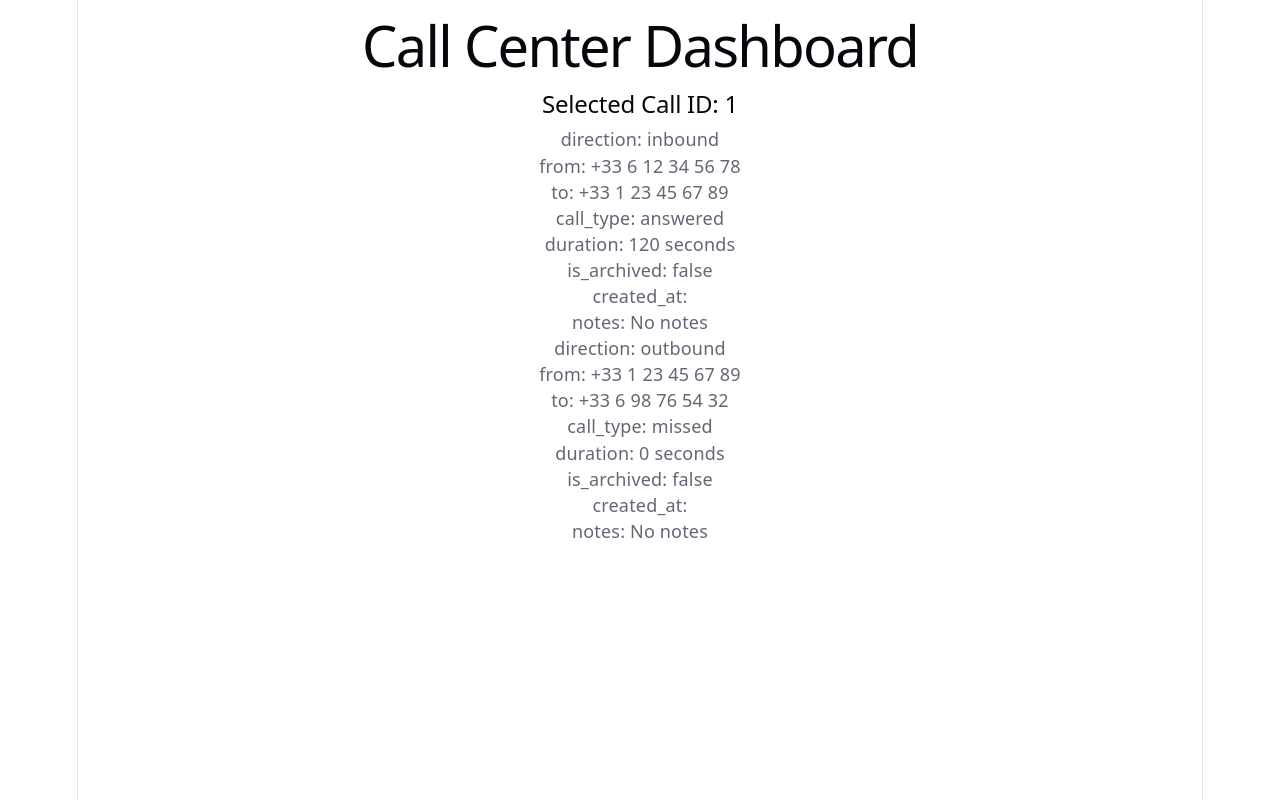
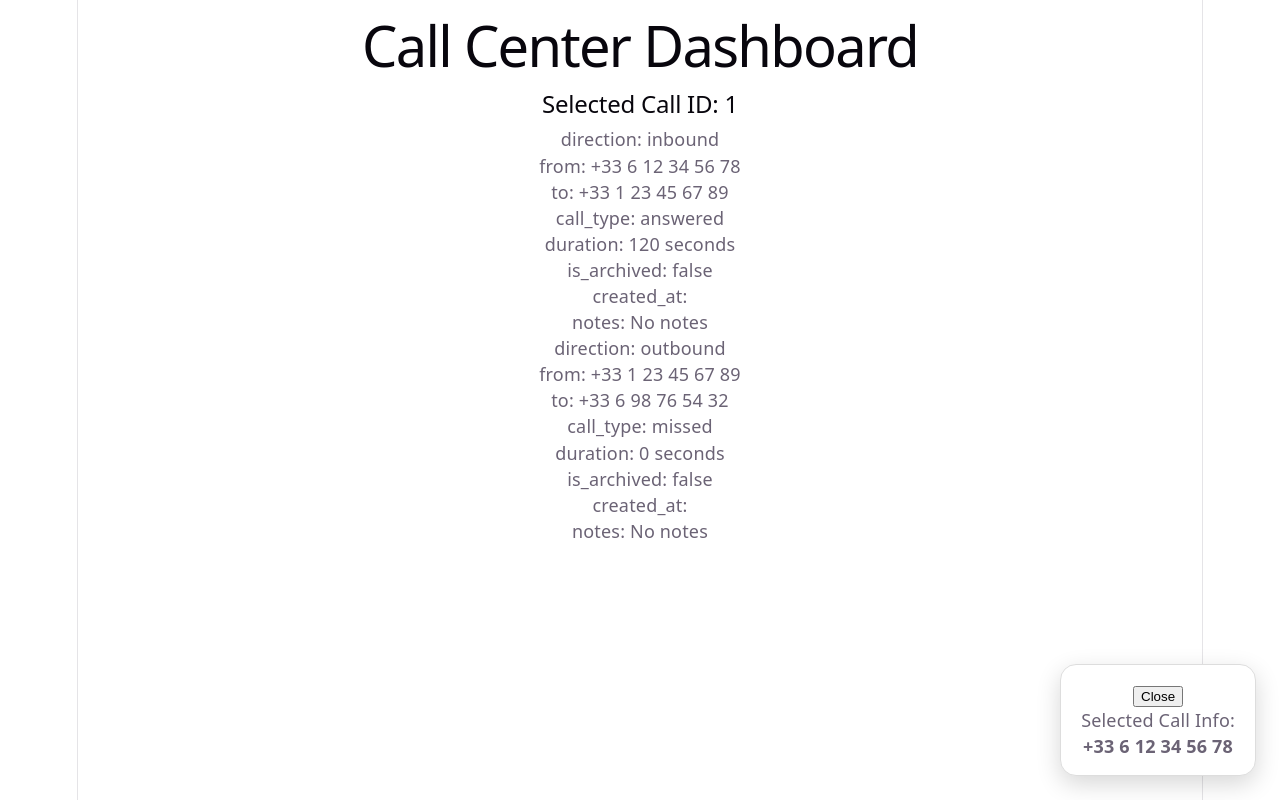
Before and after one commit to DimGianno/Call-Center-Frontend, a React (Vite) app in the folder call-center/: page / in a window 1280 px wide. Both pictures are taken after a click on the element 640 px from the left and 230 px from the top of the page. Built offline with nearby package versions, Linux system fonts and the light colour scheme.

Commit message:
Add popup bubble for displaying selected call information in App component

```diff
--- a/call-center/src/App.jsx
+++ b/call-center/src/App.jsx
@@ -10,9 +10,14 @@ import CallItem from './components/CallItem'
 function App() {
   const [calls, setCalls] = useState(mockCalls)
   const [selectedCallId, setSelectedCallId] = useState(null);
+
   function handleSelectCall(callId) {
     setSelectedCallId(callId);
   }
+
+  const selectedCall = calls.find((call) => {
+    return call.id === selectedCallId;
+  });
 
   return (
     <>
@@ -24,8 +29,22 @@ function App() {
         {calls
           .filter((call) => call.is_archived === false)
           .map((call) => {
-            return <CallItem key={call.id} call={call} onSelectCall={handleSelectCall} />
+            return (
+              <CallItem
+                key={call.id}
+                call={call}
+                onSelectCall={handleSelectCall}
+              />
+            );
           })}
+
+        {selectedCall && (
+          <div className="popup-bubble">
+            <button onClick={() => setSelectedCallId(null)}>Close</button>
+            <p>Selected Call Info:</p>
+            <strong>{selectedCall.from}</strong>
+          </div>
+        )}
       </div>
     </>
   )
--- a/call-center/src/index.css
+++ b/call-center/src/index.css
@@ -109,3 +109,14 @@ code {
   padding: 4px 8px;
   background: var(--code-bg);
 }
+
+.popup-bubble {
+  position: fixed;
+  right: 24px;
+  bottom: 24px;
+  padding: 16px 20px;
+  border-radius: 16px;
+  background: white;
+  box-shadow: 0 8px 24px rgba(0, 0, 0, 0.16);
+  border: 1px solid #ddd;
+}
```
